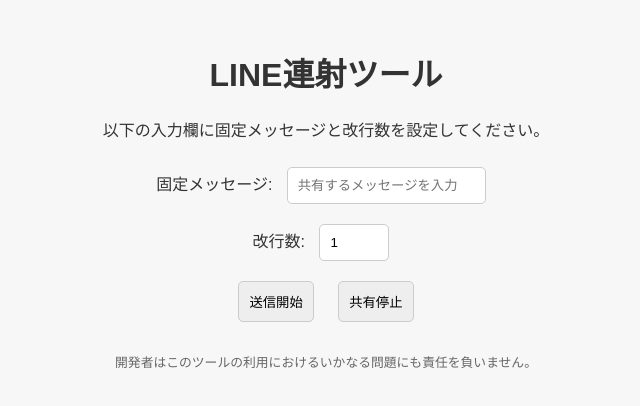
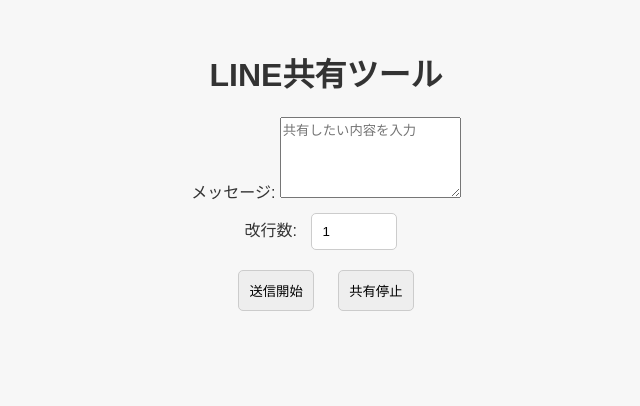
Before and after one commit to hakurantools/line-tool, a plain HTML site: page index.html in a window 1280 px wide. Shown: the whole page, without its empty margins (314-954 px from the left). Drawn offline with Linux system fonts and the light colour scheme.

Commit message:
Update index.html

```diff
--- a/index.html
+++ b/index.html
@@ -3,28 +3,21 @@
 <head>
   <meta charset="UTF-8">
   <meta name="viewport" content="width=device-width, initial-scale=1.0">
-  <title>LINE連射ツール</title>
+  <title>LINE共有ツール</title>
   <link rel="stylesheet" href="style.css">
 </head>
 <body>
-  <h1>LINE連射ツール</h1>
-  <p>以下の入力欄に固定メッセージと改行数を設定してください。</p>
-
-  <label for="message">固定メッセージ:</label>
-  <input id="message" type="text" placeholder="共有するメッセージを入力">
-  <br>
-
-  <label for="breaks">改行数:</label>
-  <input id="breaks" type="number" min="1" max="50" value="1">
-  <br>
-
-  <button id="start">送信開始</button>
-  <button id="stop">共有停止</button>
-
-  <footer>
-    <p>開発者はこのツールの利用におけるいかなる問題にも責任を負いません。</p>
-  </footer>
-
+  <div class="container">
+    <h1>LINE共有ツール</h1>
+    <label for="message">メッセージ:</label>
+    <textarea id="message" placeholder="共有したい内容を入力" rows="5"></textarea>
+    <br>
+    <label for="breaks">改行数:</label>
+    <input id="breaks" type="number" min="1" max="1000" value="1">
+    <br>
+    <button id="start">送信開始</button>
+    <button id="stop">共有停止</button>
+  </div>
   <script src="script.js"></script>
 </body>
 </html>
```
